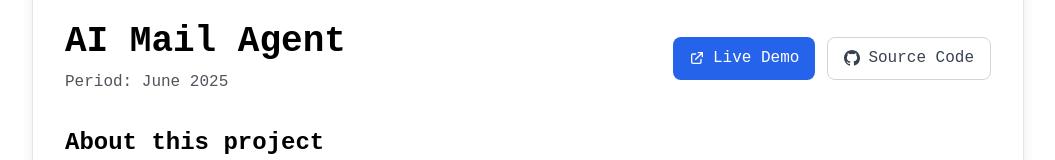
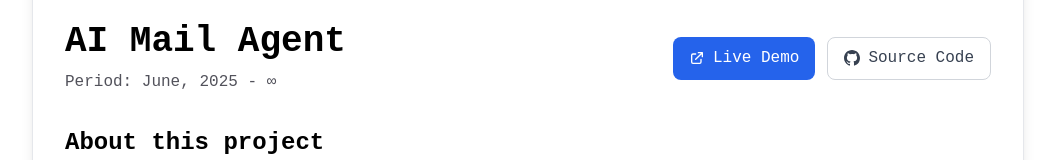
Before and after one commit to punyajain1/Portfolio_PJ, a Next.js app: page /projects/ai-mail-agent in a window 1280 px wide. Shown: the part 445-605 px from the top of the page, without its empty margins (112-1167 px from the left). Built offline with nearby package versions, Linux system fonts and the light colour scheme.

Commit message:
some minor update

```diff
--- a/src/components/Contact.tsx
+++ b/src/components/Contact.tsx
@@ -17,7 +17,7 @@ export default function Contact() {
             Send Email
           </a>
           <a
-            href="https://wa.me/9188824488639"
+            href="https://wa.me/918882488639"
             target="_blank"
             rel="noopener noreferrer"
             className="px-4 py-3 border border-green-200 dark:border-green-800/30 text-green-700 dark:text-green-400 rounded-lg hover:bg-green-50 dark:hover:bg-green-900/20 transition-colors text-center font-medium"
--- a/src/components/Header.tsx
+++ b/src/components/Header.tsx
@@ -37,7 +37,7 @@ export default function Header() {
         </div>
         <div className="flex-1">
           <h1 className="text-3xl font-bold text-zinc-900 dark:text-[#f0f6fc] mb-2">Hi!! Punya Here</h1>
-          <p className="text-zinc-600 dark:text-[#8b949e] mb-3">20-year-old software developer from India 🇮🇳</p>
+          <p className="text-zinc-600 dark:text-[#8b949e] mb-3">Software Developer from India 🇮🇳</p>
           <p className="text-zinc-600 dark:text-[#8b949e] text-sm leading-relaxed mb-4">
             I craft full-stack apps, blend AI with the web, and build tools that empower people.
             From AI-powered profile analyzers to intelligent agents, I enjoy coding things that feel like magic ✨
--- a/src/data/projects.ts
+++ b/src/data/projects.ts
@@ -18,7 +18,7 @@ export const projects: Project[] = [
   {
     title: "Intelliguide – AI-Powered Codeforces Profile Analyzer",
     slug: "intelliguide",
-    period: "January 2025",
+    period: "January, 2025 - ∞",
     description: "A Smart AI powered Codeforces profile analyzer.",
     longDescription: ["Over 600 usages and 400+ new users in 48 hours.","Integrated Codeforces and OpenAI APIs to generate personalized skill enhancement strategies and automated","performance insights, streamlining manual analysis tasks by 90%","Developed full-stack platform with Next.js, MongoDB, and Tailwind CSS, delivering cross-device responsive design and seamless","user experience for competitive programmers worldwide","Empowered competitive programmers by identifying weaknesses and enhancing problem-solving skills."],
     features: [
@@ -33,7 +33,7 @@ export const projects: Project[] = [
   {
     title: "AI Mail Agent",
     slug: "ai-mail-agent",
-    period: "June 2025",
+    period: "June, 2025 - ∞",
     description: "An AI Agent that reads important mails and writes the suitable replies while saving summary of mails in a csv file.",
     longDescription: ["Developed an intelligent email assistant using Node.js and TypeScript to automate email management.","Integrated with Gmail API to securely access and scan incoming messages.","Utilized OpenAI's language models to generate context-aware reply drafts for important emails.","Implemented logic to identify relevant emails based on context and sender.","Streamlined email workflow, reducing time spent on repetitive responses and ensuring timely communication."],
     features: [
@@ -49,7 +49,7 @@ export const projects: Project[] = [
   {
     title: "AI Rag Agent",
     slug: "ai-rag-agent",
-    period: "May-2025",
+    period: "May, 2025 - ∞",
     description: "A research assistant tool that leverages AI to help users to ask any question and get answer to it from any of users uploaded documents.",
     longDescription: ["Developed a Retrieval-Augmented Generation (RAG) AI agent using LangChain to enable efficient querying of legal","documents and research papers.","Implemented parsing and chunking of PDF and TXT files to optimize document retrieval processes.","Utilized in-memory storage solutions to ensure fast access to document chunks during query processing.","Implemented query handling and answer generation to deliver accurate, contextually relevant responses based","solely on uploaded document content."],
     features: [
```
